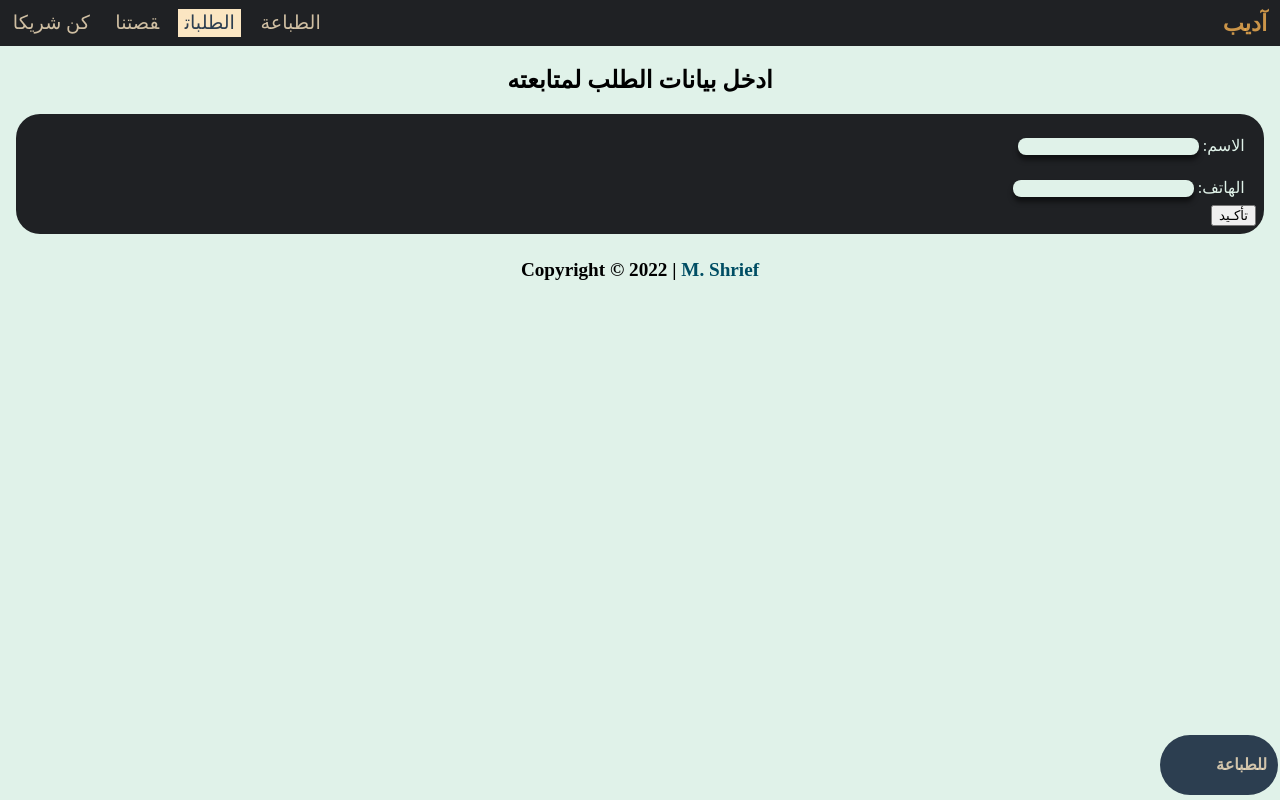
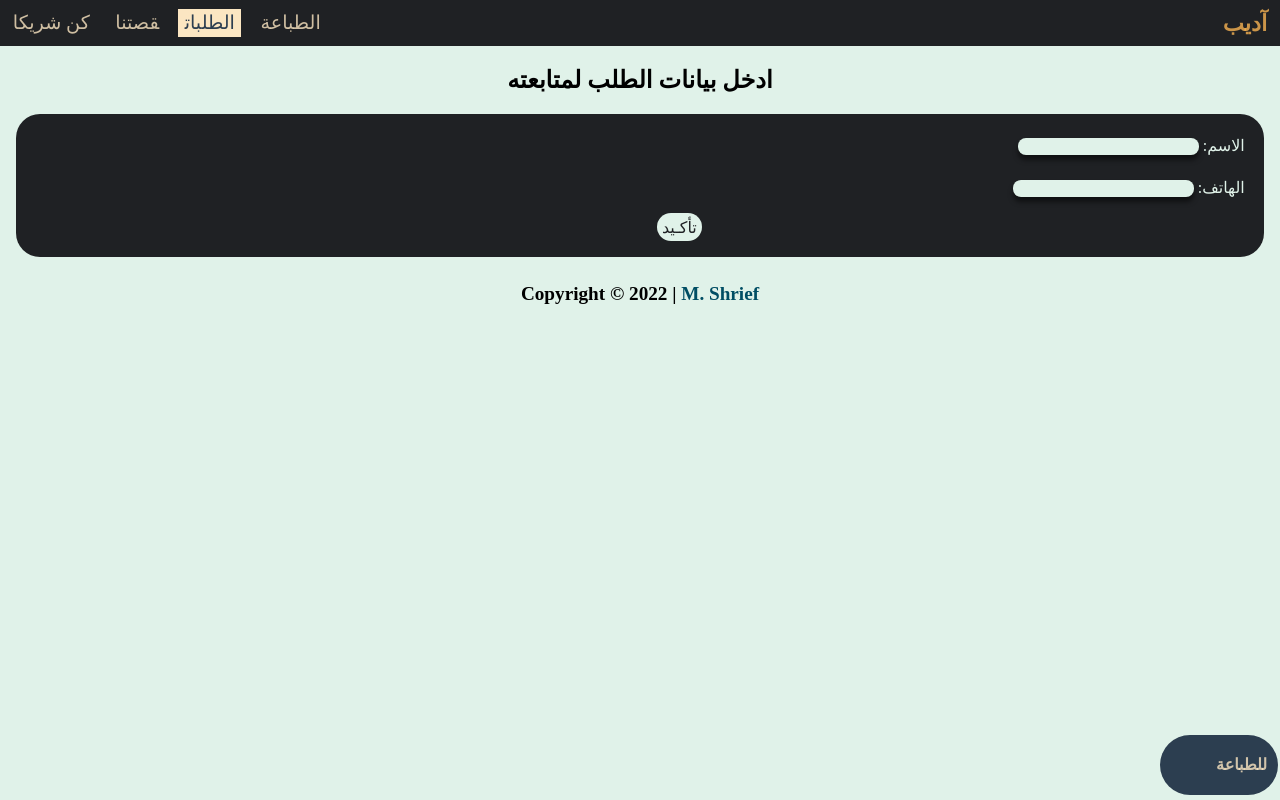
Before and after one commit to M-Shrief/Adeeb_VueJS_Node-Express, a Vue app: page /orders in a window 1280 px wide. Built offline with nearby package versions, Linux system fonts and the light colour scheme.

Commit message:
added removePrint for SelectedPrint

```diff
--- a/src/components/SelectedPrints.vue
+++ b/src/components/SelectedPrints.vue
@@ -2,7 +2,7 @@
   <div id="selected-prints">
     <p><router-link  to="/printing" class="title" >للطباعة</router-link> </p>
       <ul class="prints" >
-        <li class="prints-item" v-for="print in getPrints" :key="print._id">
+        <li class="prints-item" v-for="print in getPrints" :key="print._id" @dblclick="removePrint(print)">
           <!-- poetry -->
           <p class="prints-item-p" v-if="print.verse" >{{print.verse[0].first}}..</p>
           <p class="prints-item-p" v-else-if="print.first" >{{print.first}}..</p>
@@ -21,6 +21,9 @@ const printsStore = usePrintsStore();
 const getPrints = computed(() => {
   return printsStore.getPrints
 })
+function removePrint(print) {
+  return printsStore.removePrint(print);
+}
 </script>
 
 <style lang="scss" scoped>
@@ -76,6 +79,7 @@ $secondaryColor: #2c3e50;
         margin-left: 0.3rem;
         background: rgba($color: $mainColor, $alpha: .8);
         color: $secondaryColor;
+        cursor: pointer;
         .prints-item-p {
           display: none;
           padding: 0.25rem;
--- a/src/components/ShowCasePoem.vue
+++ b/src/components/ShowCasePoem.vue
@@ -51,6 +51,7 @@ $secondaryColor: #FBE6C2;
     justify-content: center;
     align-items: center;
     position: relative;
+    cursor: pointer;
     .first {
       margin-right: 0.4rem;
     }
--- a/src/pages/Orders.vue
+++ b/src/pages/Orders.vue
@@ -75,6 +75,18 @@ form {
       border-radius: 8px;
     }
   }
+  button[type='submit'] {
+    position: relative;
+    right: 45%;
+    margin: 0.5rem auto;
+    border-radius: 1.5rem;
+    background: $mainColor;
+    color: $secondaryColor;
+    border: none;
+    padding: 0.3rem;
+    font-size: 1rem;
+    cursor: pointer;
+  }
 }
 .order {
   color: $mainColor;
```
